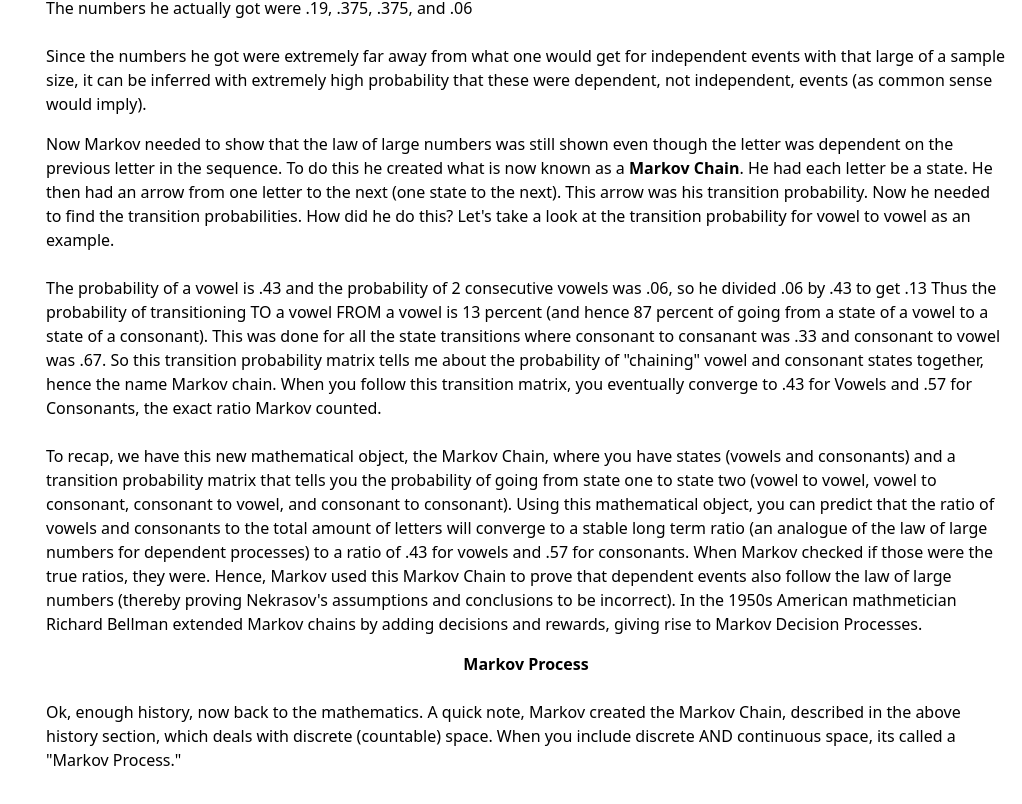
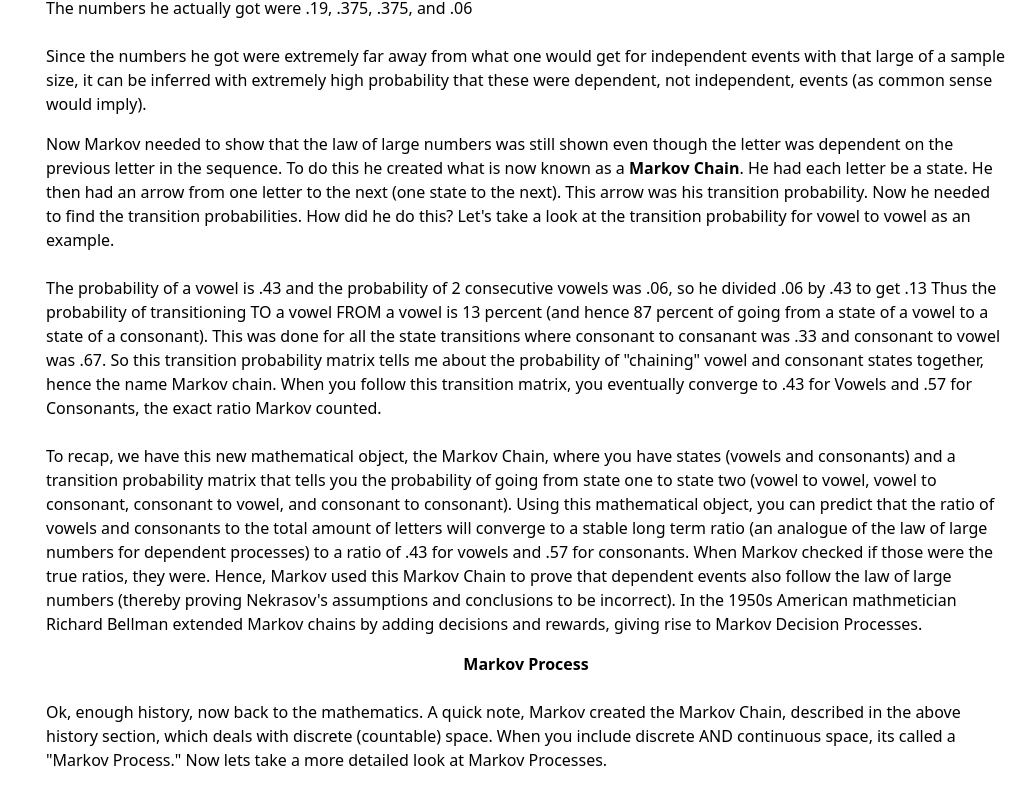
Before and after one commit to WilliamGiammona/learning-ai, a Next.js app: page /reinforcement-learning in a window 1280 px wide. Shown: the part 6631-7435 px from the top of the page, without its empty margins (258-1280 px from the left). Built offline with nearby package versions, Linux system fonts and the light colour scheme.

Commit message:
continuing introduction

```diff
--- a/app/reinforcement-learning/page.tsx
+++ b/app/reinforcement-learning/page.tsx
@@ -746,7 +746,7 @@ export default function ReinforcementLearningPage() {
               Markov created the Markov Chain, described in the above history
               section, which deals with discrete (countable) space. When you
               include discrete AND continuous space, its called a "Markov
-              Process."
+              Process." Now lets take a more detailed look at Markov Processes.
             </p>
           </section>
         </main>
```
